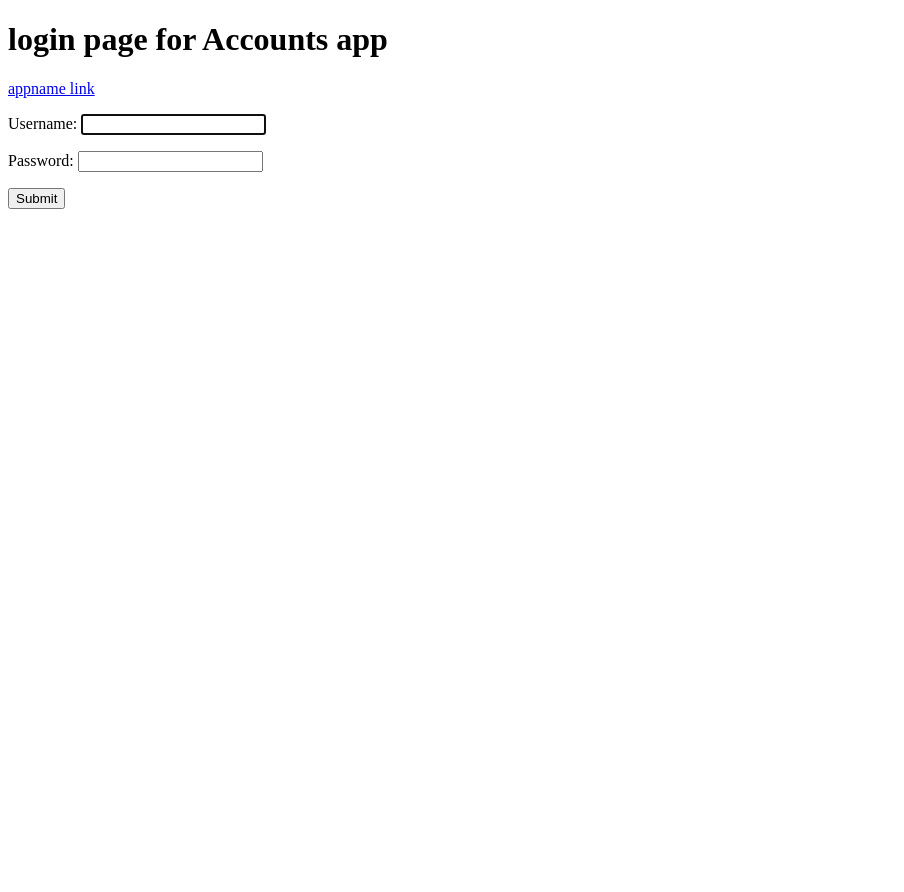
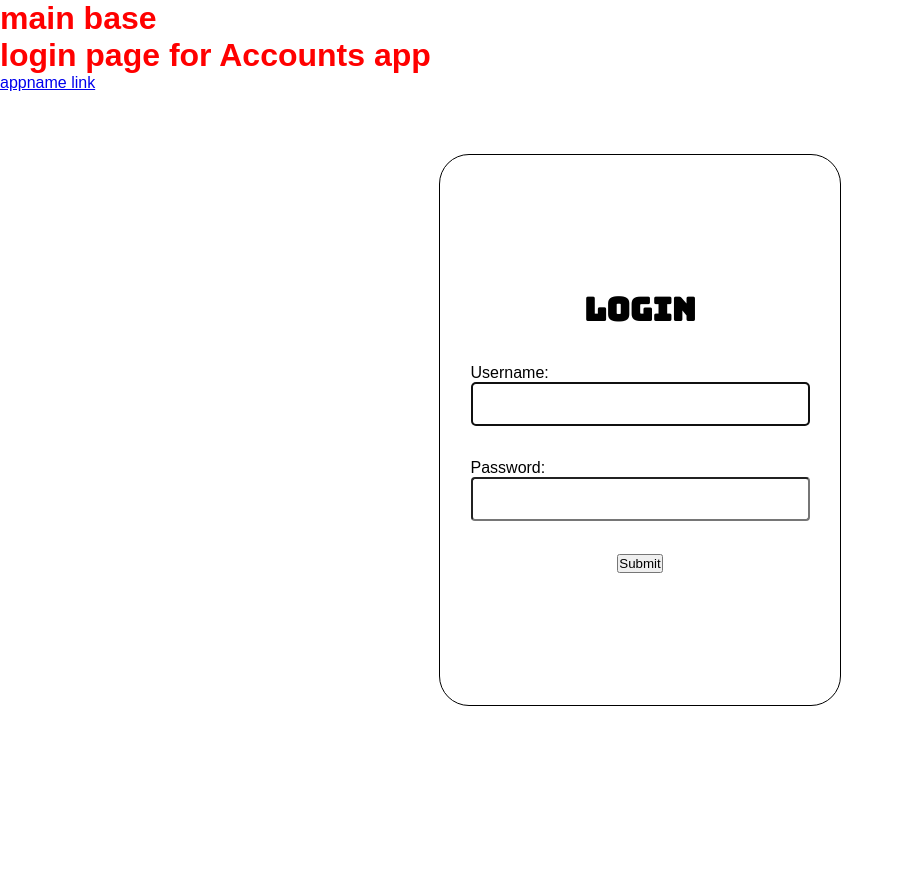
Before and after one commit to sameer-ahmed123/Accounts-app-As-Python-package, a Django app: page /accounts/login in a window 1280 px wide. Shown: the whole page, without its empty margins (0-904 px from the left). Before the commit the page ends 209 px from the top, so only its background shows below. Run offline with Django 4.2, Linux system fonts and the light colour scheme.

Commit message:
static files added / inital -Lp

```diff
--- a/Accounts/forms.py
+++ b/Accounts/forms.py
@@ -5,9 +5,9 @@ from django.contrib.auth.models import User
 
 class login_form(AuthenticationForm):
     username = forms.CharField(widget=forms.TextInput(
-        attrs={"class": "form-control form-control-lg ", "id": "id_username", "autofocus": True, "list": "id_usernames"}))
+        attrs={"class": "login_username ", "id": "id_username", "autofocus": True, "list": "id_usernames"}))
     password = forms.CharField(widget=forms.PasswordInput(
-        attrs={"autocomplete": "current-password", "class": "form-control form-control-lg", "autofocus": True}))
+        attrs={"autocomplete": "current-password", "class": "login_password", "autofocus": True}))
 
 
 class register_form(UserCreationForm):
--- /dev/null
+++ b/Accounts/static/main.css
@@ -0,0 +1,55 @@
+* {
+    margin: 0;
+    padding: 0;
+    font-family: sans-serif;
+}
+
+h1 {
+    color: red;
+}
+
+
+/* Login Page *******************************************/
+.login_box {
+    height: 100vh;
+    display: grid;
+    place-items: center;
+}
+
+.login_form {
+    height: 550px;
+    width: 400px;
+    display: flex;
+    flex-direction: column;
+    justify-content: center;
+    align-items: center;
+    gap: 33px;
+    border: 1px solid #000;
+    border-radius: 30px;
+}
+
+.login_heading {
+    font-size: 32px;
+    text-align: center;
+    font-family: 'Bungee';
+}
+
+/* for login page inputs */
+
+.login_form>p {
+    display: flex;
+    justify-content: center;
+    flex-direction: column;
+}
+
+.login_username {
+    width: 335px;
+    height: 40px;
+    border-radius: 4px;
+}
+
+.login_password {
+    width: 335px;
+    height: 40px;
+    border-radius: 4px;
+}
--- a/Accounts/templates/Base.html
+++ b/Accounts/templates/Base.html
@@ -1,10 +1,13 @@
+{% load static %}
 <!DOCTYPE html>
 <html lang="en">
 <head>
     <meta charset="UTF-8">
     <meta http-equiv="X-UA-Compatible" content="IE=edge">
     <meta name="viewport" content="width=device-width, initial-scale=1.0">
-    <title>Document</title>
+    <title></title>
+    <link rel="stylesheet" href="{% static 'main.css' %}">
+    <link href='https://fonts.googleapis.com/css?family=Bungee' rel='stylesheet'>
 </head>
 <body>
     <h1>main base</h1>
--- a/Accounts/templates/login.html
+++ b/Accounts/templates/login.html
@@ -1,21 +1,13 @@
-<!DOCTYPE html>
-<html lang="en">
-
-<head>
-    <meta charset="UTF-8">
-    <meta http-equiv="X-UA-Compatible" content="IE=edge">
-    <meta name="viewport" content="width=device-width, initial-scale=1.0">
-    <title>login Page</title>
-
-</head>
-
-<body>
+{% extends 'Base.html' %}
+{% block content %}
 <h1>login page for Accounts app</h1>
 
 <a href="{% url 'accounts:login' %}">appname link</a>
 
 <div class="login_box">
-        <form action="" method="post" id="login_form">
+
+    <form action="" method="post" class="login_form" id="login_form">
+        <h2 class="login_heading">LOGIN</h2>
         {% csrf_token %}
         {{form.as_p}}
         <input id="login_submit" type="submit">
@@ -98,6 +90,4 @@
 
 </script>
 
-</body>
-
-</html>
+{% endblock %}
--- a/Accounts/urls.py
+++ b/Accounts/urls.py
@@ -1,3 +1,6 @@
+
+from django.conf import settings
+from django.conf.urls.static import static
 from django.urls import path
 from Accounts.views import AccountsLogin,checkauth,AccountRegister,AccountsLogout
 
@@ -11,3 +14,4 @@ urlpatterns = [
     path("logout",AccountsLogout,name="logout"),
 
 ]
+urlpatterns +=   static(settings.STATIC_URL, document_root=settings.STATIC_ROOT)
--- a/Project/settings.py
+++ b/Project/settings.py
@@ -126,6 +126,9 @@ USE_TZ = True
 # https://docs.djangoproject.com/en/4.1/howto/static-files/
 
 STATIC_URL = 'static/'
+STATICFILES_DIRS = [
+    BASE_DIR / "Accounts","Accounts/static"
+]
 
 # Default primary key field type
 # https://docs.djangoproject.com/en/4.1/ref/settings/#default-auto-field
```
Also changed, not shown: Accounts/templates/register.html (+4 -15 lines), db.sqlite3. Lines whose indentation alone changed are shown as unchanged.
